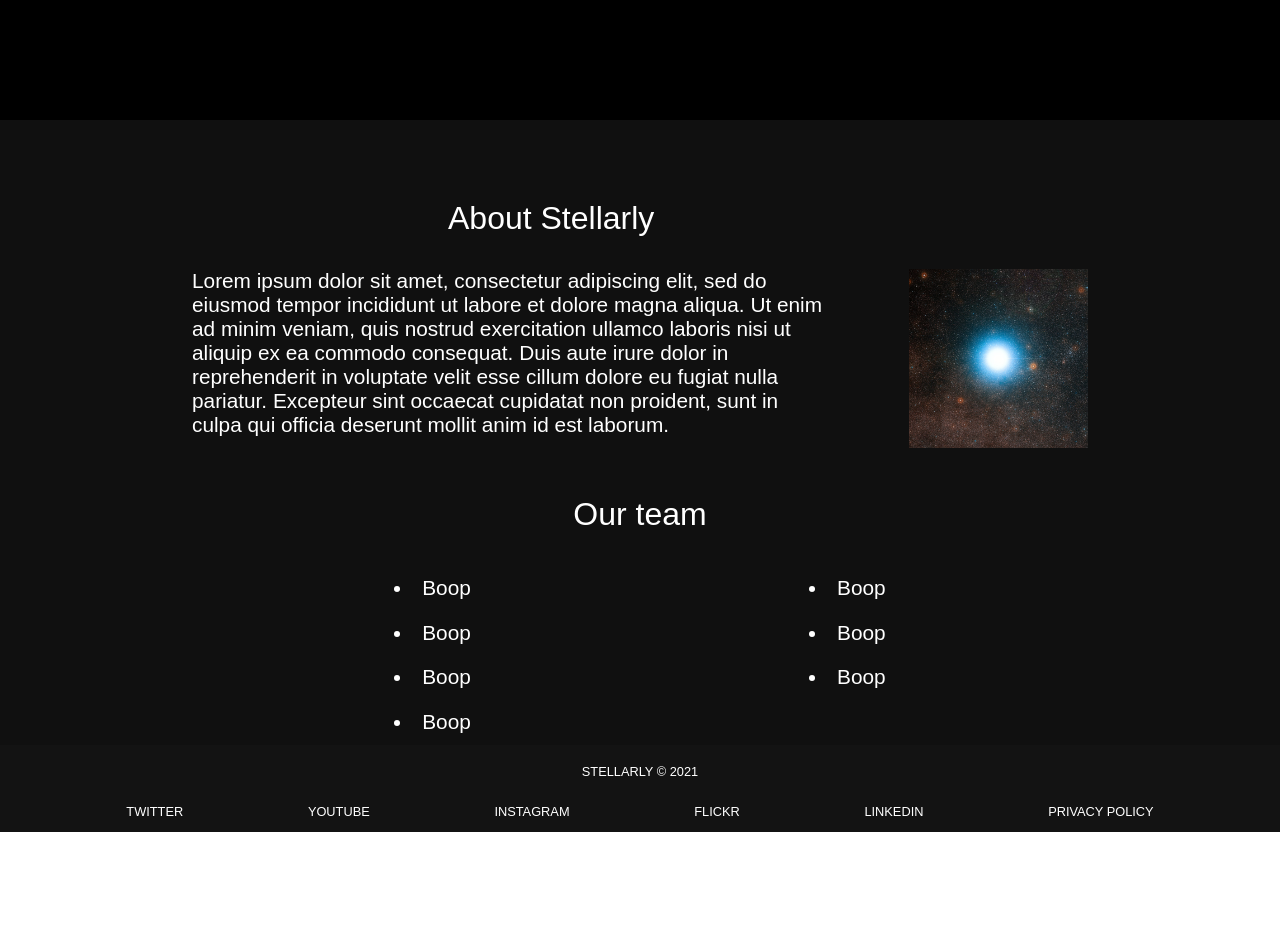
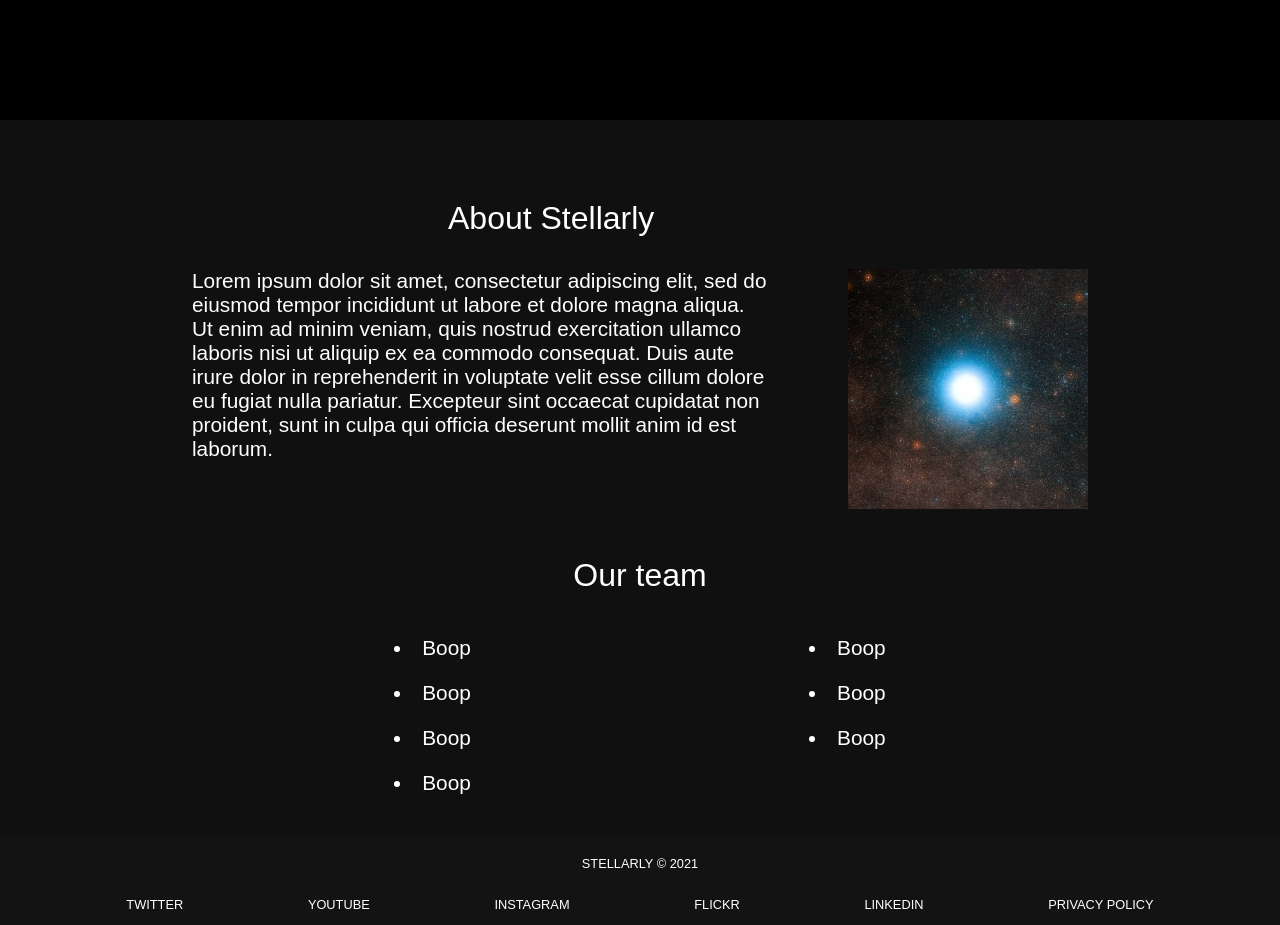
Before and after one commit to RestingState/stellarly-front-end, a React (Create React App) app: page / in a window 1280 px wide. Shown: the part 680-1605 px from the top of the page. Before the commit the page ends 1512 px from the top, so only its background shows below. Built offline with nearby package versions, Linux system fonts and the light colour scheme.

Commit message:
minor changes

```diff
--- a/src/components/AboutUsSection/AboutUsSection.styles.js
+++ b/src/components/AboutUsSection/AboutUsSection.styles.js
@@ -1,7 +1,7 @@
 import styled, { css } from "styled-components";
 
 export const Wrapper = styled.div`
-  padding-top: 2rem;
+  padding: 2rem 0;
   background-color: #101010;
   color: white;
 `;
@@ -15,14 +15,10 @@ export const Title = styled.div`
   font-size: 2rem;
 
   ${(props) =>
-    (props.position === "left" &&
-      css`
-        justify-content: left;
-      `) ||
-    (props.position === "right" &&
-      css`
-        justify-content: right;
-      `)}
+    props.position === "left" &&
+    css`
+      justify-content: left;
+    `}
 `;
 
 export const AboutStellarlyContent = styled.div`
@@ -37,7 +33,8 @@ export const Text = styled.div`
 `;
 
 export const Image = styled.img`
-  max-width: 20%;
+  max-width: 15rem;
+  max-height: 15rem;
 `;
 
 export const AboutTeamContent = styled.ul`
```
